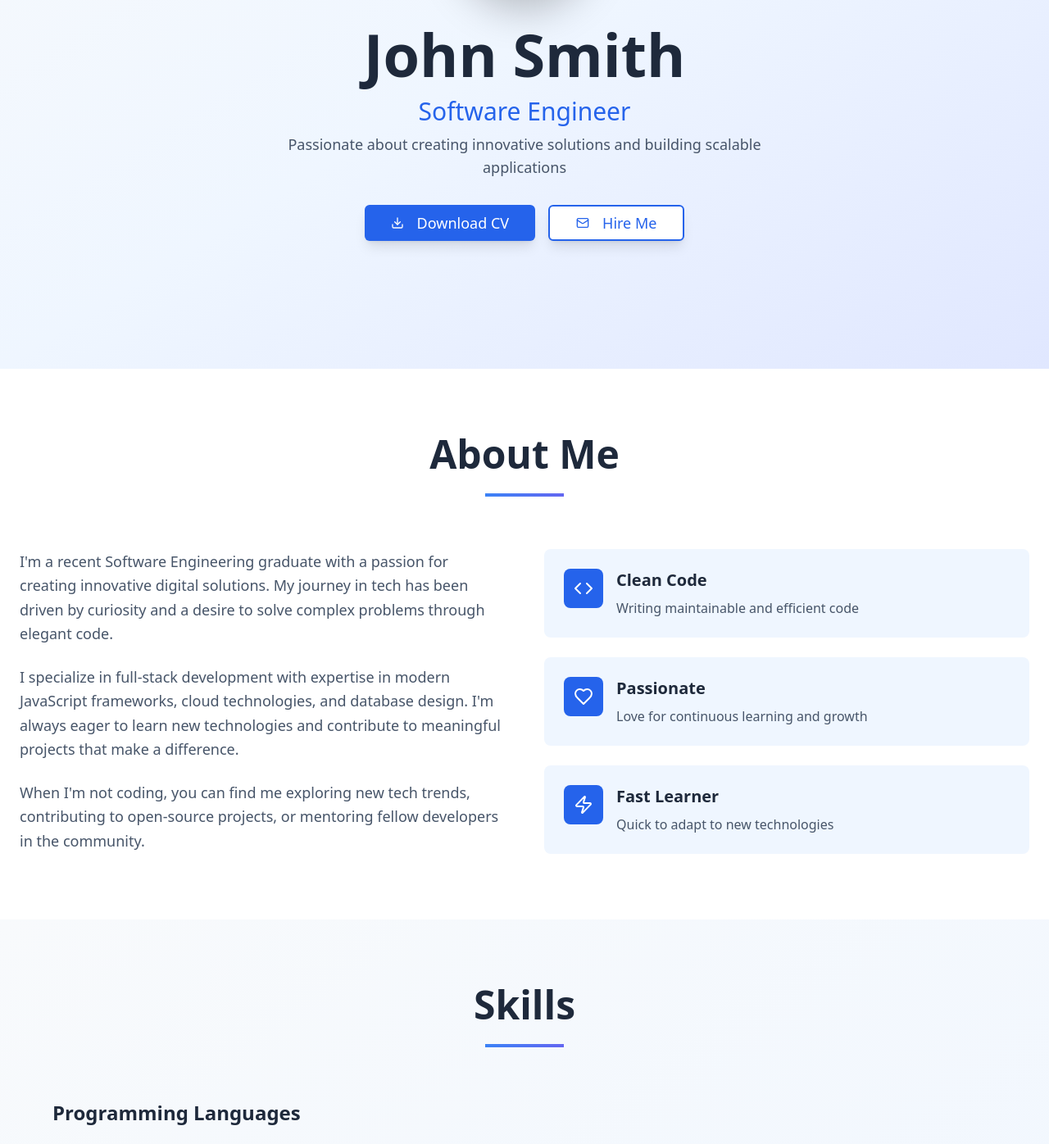
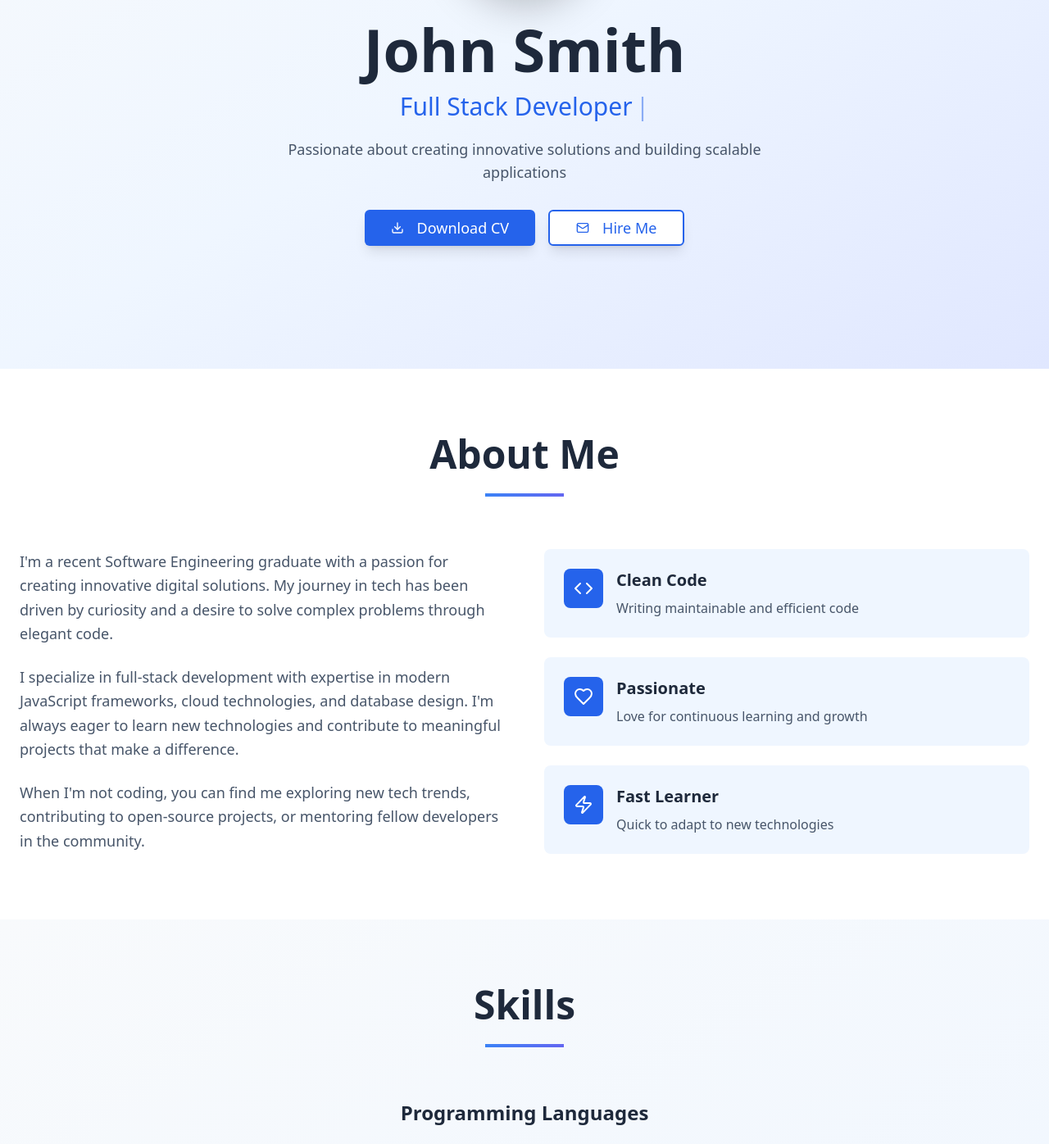
Before and after one commit to putrigultom11/putriigultom11-reactportfolio, a React (Vite) app: page / in a window 1280 px wide. Shown: the part 350-1746 px from the top of the page at 82% size. Built offline with nearby package versions, Linux system fonts and the light colour scheme; grey boxes are pictures that could not be loaded.

Commit message:
Feat: Implement typewriter effect and update skills section
- Added a typewriter effect to the "Software Engineer" title in the Hero section, allowing it to display different words.
- Updated the Skills section to remove the rectangle frame and display only the picture in a rectangle shape.

```diff
--- a/src/components/Hero.tsx
+++ b/src/components/Hero.tsx
@@ -2,8 +2,17 @@
 import { motion } from "framer-motion";
 import { Download, Mail } from "lucide-react";
 import { Button } from "@/components/ui/button";
+import TypewriterText from "./TypewriterText";
 
 const Hero = () => {
+  const jobTitles = [
+    "Software Engineer",
+    "Full Stack Developer",
+    "Frontend Developer",
+    "Backend Developer",
+    "React Developer"
+  ];
+
   return (
     <section className="min-h-screen flex items-center justify-center bg-gradient-to-br from-slate-50 via-blue-50 to-indigo-100 relative overflow-hidden">
       {/* Background Animation */}
@@ -40,8 +49,8 @@ const Hero = () => {
             <h1 className="text-5xl md:text-7xl font-bold text-slate-800 mb-4">
               John Smith
             </h1>
-            <h2 className="text-2xl md:text-3xl text-blue-600 font-medium mb-2">
-              Software Engineer
+            <h2 className="text-2xl md:text-3xl text-blue-600 font-medium mb-2 h-12">
+              <TypewriterText words={jobTitles} />
             </h2>
             <p className="text-lg text-slate-600 max-w-2xl mx-auto">
               Passionate about creating innovative solutions and building scalable applications
--- a/src/components/Skills.tsx
+++ b/src/components/Skills.tsx
@@ -83,8 +83,8 @@ const Skills = () => {
       viewport={{ once: true }}
       className="mb-12"
     >
-      <h3 className="text-2xl font-bold text-slate-800 mb-6">{title}</h3>
-      <div className="grid grid-cols-2 sm:grid-cols-3 md:grid-cols-6 gap-6">
+      <h3 className="text-2xl font-bold text-slate-800 mb-6 text-center">{title}</h3>
+      <div className="flex flex-wrap justify-center gap-4">
         {skills.map((skill, index) => (
           <motion.div
             key={skill.name}
@@ -93,14 +93,13 @@ const Skills = () => {
             transition={{ duration: 0.5, delay: index * 0.1 }}
             viewport={{ once: true }}
             whileHover={{ scale: 1.05 }}
-            className="flex flex-col items-center space-y-3 p-4 bg-white rounded-lg shadow-md hover:shadow-lg transition-all duration-300 border border-blue-100 hover:border-blue-300"
+            className="transition-transform duration-300"
           >
             <img
               src={skill.icon}
               alt={skill.name}
-              className="w-12 h-12 rounded object-cover"
+              className="w-16 h-16 rounded-lg object-cover shadow-md hover:shadow-lg transition-shadow duration-300"
             />
-            <span className="text-sm font-medium text-slate-700 text-center">{skill.name}</span>
           </motion.div>
         ))}
       </div>
@@ -123,7 +122,7 @@ const Skills = () => {
           <div className="w-24 h-1 bg-gradient-to-r from-blue-500 to-indigo-500 mx-auto"></div>
         </motion.div>
 
-        <div className="max-w-6xl mx-auto">
+        <div className="max-w-4xl mx-auto">
           <SkillCategory
             title="Programming Languages"
             skills={programmingLanguages}
--- /dev/null
+++ b/src/components/TypewriterText.tsx
@@ -0,0 +1,58 @@
+
+import { useState, useEffect } from "react";
+import { motion } from "framer-motion";
+
+interface TypewriterTextProps {
+  words: string[];
+  className?: string;
+}
+
+const TypewriterText = ({ words, className = "" }: TypewriterTextProps) => {
+  const [currentWordIndex, setCurrentWordIndex] = useState(0);
+  const [currentText, setCurrentText] = useState("");
+  const [isDeleting, setIsDeleting] = useState(false);
+
+  useEffect(() => {
+    const currentWord = words[currentWordIndex];
+    const shouldDelete = isDeleting && currentText === "";
+    const shouldComplete = !isDeleting && currentText === currentWord;
+
+    if (shouldDelete) {
+      setIsDeleting(false);
+      setCurrentWordIndex((prev) => (prev + 1) % words.length);
+      return;
+    }
+
+    if (shouldComplete) {
+      setTimeout(() => setIsDeleting(true), 2000);
+      return;
+    }
+
+    const timeout = setTimeout(() => {
+      setCurrentText((prev) => {
+        if (isDeleting) {
+          return currentWord.substring(0, prev.length - 1);
+        } else {
+          return currentWord.substring(0, prev.length + 1);
+        }
+      });
+    }, isDeleting ? 50 : 100);
+
+    return () => clearTimeout(timeout);
+  }, [currentText, isDeleting, currentWordIndex, words]);
+
+  return (
+    <span className={className}>
+      {currentText}
+      <motion.span
+        animate={{ opacity: [1, 0] }}
+        transition={{ duration: 0.8, repeat: Infinity, repeatType: "reverse" }}
+        className="ml-1"
+      >
+        |
+      </motion.span>
+    </span>
+  );
+};
+
+export default TypewriterText;
```
